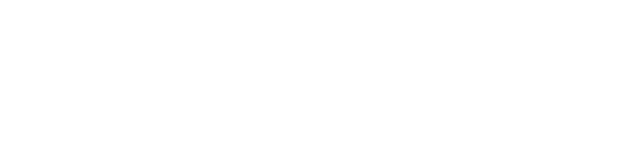
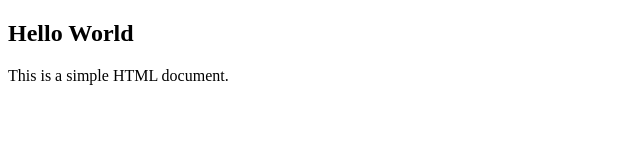
Before and after one commit to fredericEducentre/test, a plain HTML site: page index.html in a window 1280 px wide. Shown: the whole page, without its empty margins (0-640 px from the left). Drawn offline with Linux system fonts and the light colour scheme.

Commit message:
feat: add a section with hello world and sentence

```diff
--- a/index.html
+++ b/index.html
@@ -6,6 +6,9 @@
     <title>Document</title>
 </head>
 <body>
-
+    <section>
+        <h1>Hello World</h1>
+        <p>This is a simple HTML document.</p>
+    </section>
 </body>
 </html>
```
